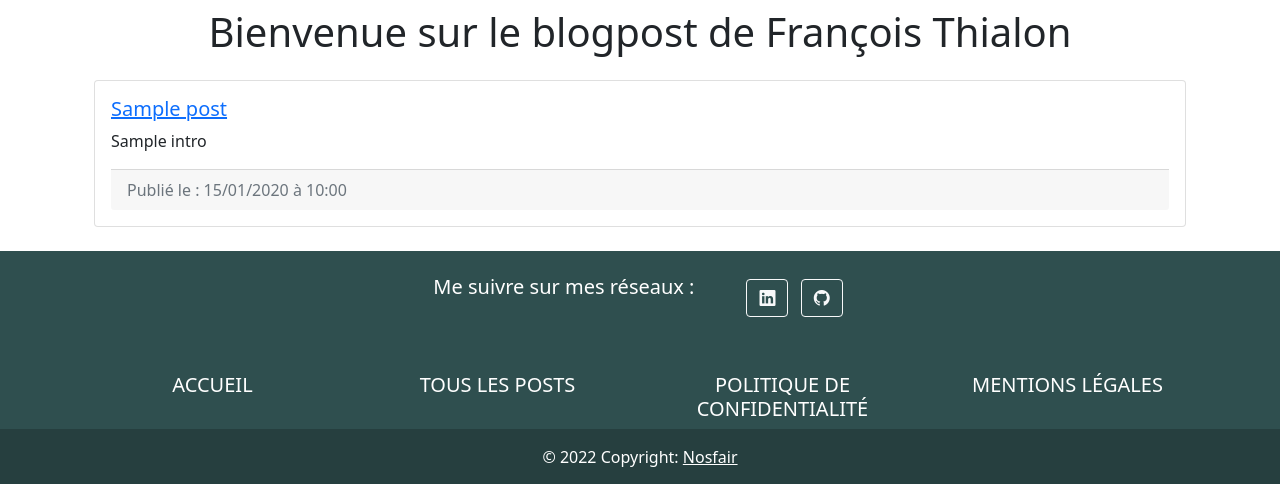
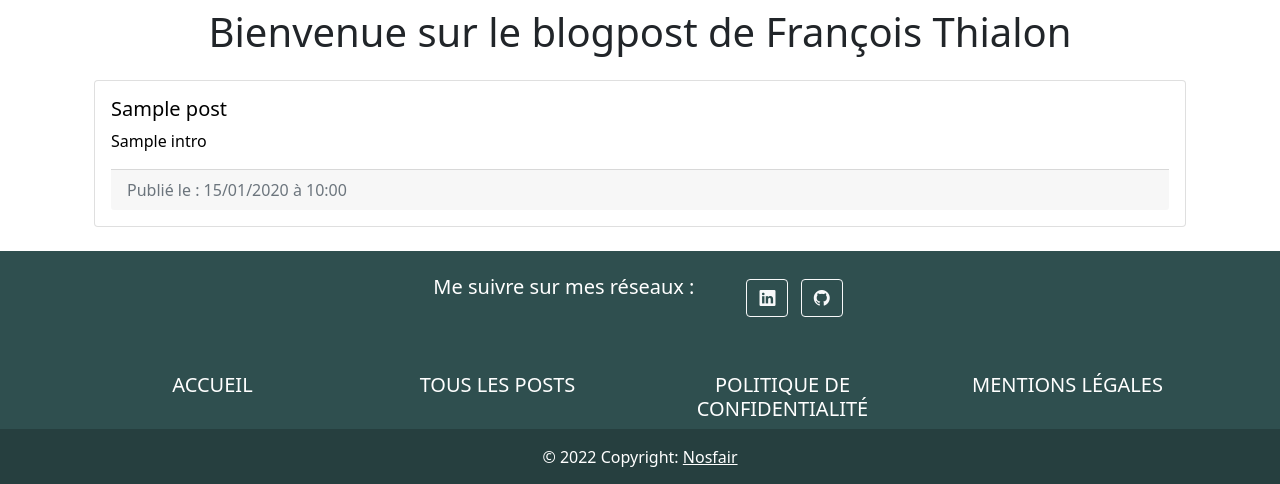
Before and after one commit to nosfairal/postBlog, a PHP site: template templates/front/index.html.twig in a window 1280 px wide. Shown: the part 155-639 px from the top of the page. Run offline with PHP 8.4, Linux system fonts and the light colour scheme; the template is opened without the code that fills it: most values are stand-ins (such as "Sample title", 1, 10 or a date in 2020); some libraries are stand-ins or nearby versions.

Commit message:
upgrade cards

```diff
--- a/public/css/style.css
+++ b/public/css/style.css
@@ -21,3 +21,7 @@
 .label-color {
   color: antiquewhite;
 }
+
+a > .card {
+  color: black;
+}
--- a/src/Controller/PostController.php
+++ b/src/Controller/PostController.php
@@ -215,7 +215,7 @@ class PostController extends Controller
             $global = new GlobalConstant;
             $arrayPost = new GlobalConstant;
            // Verify User's session
-            if($session->issetSession('user') && !empty($_SESSION['user']['userId'])){
+            if($session->issetSession('user') && $session->notEmptySession('user')['userId']){
 
 
                 // Instance of Post
--- a/templates/back/newPost.html.twig
+++ b/templates/back/newPost.html.twig
@@ -6,7 +6,10 @@
 {% endblock %}
 {% block content %}
     <h1>Ajouter un nouveau post </h1>
-{{ addPostForm|raw }}
+    {{ addPostForm|raw }}
+    <div class="text-center">
+    <img src="./public/images/admin.png" alt="admin" class="img-fluid">
+    </div>
 {% endblock %}
 {% block script %}
     {{ parent() }}
--- a/templates/base.html.twig
+++ b/templates/base.html.twig
@@ -132,28 +132,28 @@
                     <div class="row">
                         <!--Grid column-->
                         <div class="col-lg-3 col-md-6 mb-4 mb-md-0">
-                        <h5 class="text-uppercase">ACCUEIL</h5>
+                        <h5 class="text-uppercase"><a href="./index.php" class="text-decoration-none text-white">ACCUEIL</a></h5>
 
                         </div>
                         <!--Grid column-->
 
                         <!--Grid column-->
                         <div class="col-lg-3 col-md-6 mb-4 mb-md-0">
-                        <h5 class="text-uppercase">Tous les posts</h5>
+                        <h5 class="text-uppercase"><a href="./index.php?p=post/index" class="text-decoration-none text-white">Tous les posts</a></h5>
 
                         </div>
                         <!--Grid column-->
 
                         <!--Grid column-->
                         <div class="col-lg-3 col-md-6 mb-4 mb-md-0">
-                        <h5 class="text-uppercase">Politique de confidentialité</h5>
+                        <h5 class="text-uppercase"><a href="#" class="text-decoration-none text-white">Politique de confidentialité</a></h5>
 
                         </div>
                         <!--Grid column-->
 
                         <!--Grid column-->
                         <div class="col-lg-3 col-md-6 mb-4 mb-md-0">
-                        <h5 class="text-uppercase">Mentions légales</h5>
+                        <h5 class="text-uppercase"><a href="#" class="text-decoration-none text-white">Mentions légales</a></h5>
 
                         </div>
                         <!--Grid column-->
--- a/templates/front/contact.html.twig
+++ b/templates/front/contact.html.twig
@@ -24,6 +24,9 @@
 
             {{ addContactForm|raw }}
         </div>
+        <div class="text-center mt-4">
+            <img src="./public/images/contactBlog.png" class="img-fluid" width="400px" high="400px" alt="Bienvenue">
+        </div>
     {% endblock %}
     {% block script %}
 
--- a/templates/front/index.html.twig
+++ b/templates/front/index.html.twig
@@ -11,14 +11,16 @@
     <h1 class="text-center">Bienvenue sur le blogpost de François Thialon</h1>
     {% for post in posts|slice(-3) %}
         <div class="container mt-4">
+            <a class="text-decoration-none" href="./index.php?p=post/show/{{ post.postId }}">
             <div class="card w-100">
                 <div class="card-body">
-                    <h5 class="card-title"><a href="./index.php?p=post/show/{{ post.postId }}">{{ post.title }}</a></br></h5>
+                    <h5 class="card-title">{{ post.title }}</br></h5>
                     <p class="card-text">{{ post.intro }}</p>
                     <div class="card-footer text-muted">Publié le : {{ post.creationDate|date("d/m/Y \\à H:i") }}
                     </div>
                 </div>
             </div>
+            </a>
         </div>
     {% endfor %}
     <div>
--- a/templates/front/postIndex.html.twig
+++ b/templates/front/postIndex.html.twig
@@ -16,14 +16,17 @@
     <h1 class="text-center">Tous les posts du site</h1>
         {% for post in posts %}
             <div class="container mt-4">
+                <a class="text-decoration-none" href="./index.php?p=post/show/{{ post.postId }}">
                 <div class="card w-100">
                     <div class="card-body">
-                        <h5 class="card-title"><a href="https://localhost/blogpost/index.php?p=post/show/{{ post.postId }}">{{ post.title }}</a></br></h5>
+                        <h5 class="card-title">{{ post.title }}</br></h5>
                         <p class="card-text">{{ post.intro }}</p>
                         <div class="card-footer text-muted">Publié le : {{ post.creationDate|date("d/m/Y \\à H:i") }}
                         </div>
                     </div>
                 </div>
+                </a>
+
             </div>
         {% endfor %}
     </div>
```
Also changed, not shown: public/images/contactBlog.png (added).
